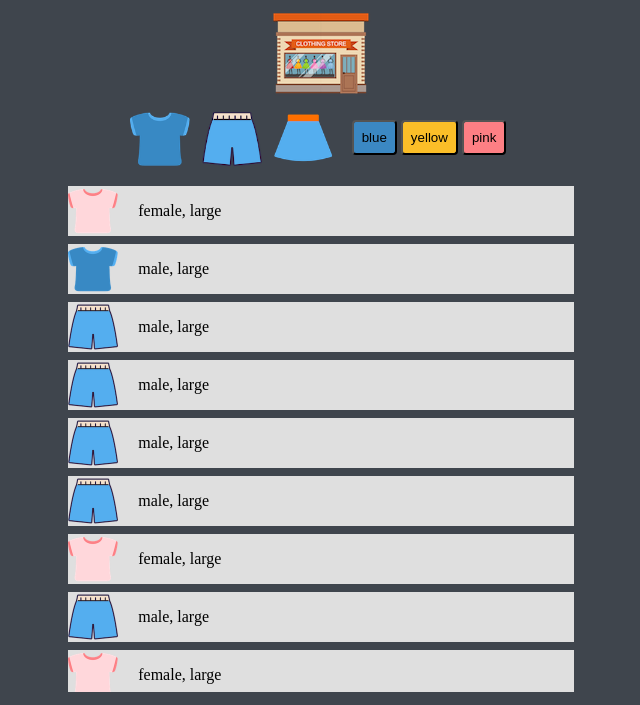
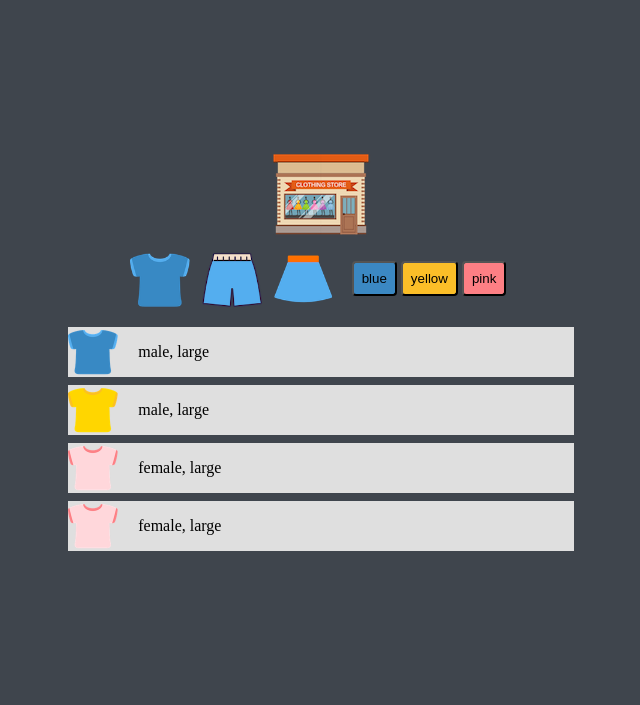
Before and after one commit to monty420420/shop-tem, a plain HTML site: page index.html in a window 1280 px wide. Both pictures are taken after a click on the button 478 px from the left and 139 px from the top of the page. Shown: the whole page, without its empty margins (319-959 px from the left). Drawn offline with Linux system fonts and the light colour scheme.

Commit message:
js-filter

```diff
--- a/index.html
+++ b/index.html
@@ -10,13 +10,13 @@
   <body>
     <img class="logo" src="img/logo.png" alt="logo" >
     <div class="btn">
-      <button class="btn_t"><img src="./img/blue_t.png" alt="tshirt" class="btn img"></button>
-      <button class="btn_p"><img src="./img/blue_p.png" alt="pants" class="btn img"></button>
-      <button class="btn_s"><img src="./img/blue_s.png" alt="skirt" class="btn img"></button>
+      <button class="btn_t"><img src="./img/blue_t.png" alt="tshirt" class="btn img" data-key="type" data-value="tshirt"></button>
+      <button class="btn_p"><img src="./img/blue_p.png" alt="pants" class="btn img" data-key="type" data-value="pants"></button>
+      <button class="btn_s"><img src="./img/blue_s.png" alt="skirt" class="btn img" data-key="type" data-value="skirt"></button>
       <div class="btn_text">
-        <button class="btn_text_blue">blue</button>
-        <button class="btn_text_yellow">yellow</button>
-        <button class="btn_text_pink">pink</button>
+        <button class="btn_text_blue" data-key="color" data-value="blue">blue</button>
+        <button class="btn_text_yellow" data-key="color" data-value="yellow">yellow</button>
+        <button class="btn_text_pink" data-key="color" data-value="pink">pink</button>
       </div>
     </div>
     <ul class="items">
--- a/src/data/data.json
+++ b/src/data/data.json
@@ -3,24 +3,24 @@
      [
         {
          "type" : "tshirt",
-         "gender" : "female",
+         "gender" : "male",
          "size" : "large",
-         "color" : "pink",
-         "image": "../img/pink_t.png"
+         "color" : "blue",
+         "image": "../img/blue_t.png"
        },
        {
         "type" : "tshirt",
         "gender" : "male",
         "size" : "large",
-        "color" : "blue",
-        "image": "../img/blue_t.png"
+        "color" : "yellow",
+        "image": "../img/yellow_t.png"
       },
       {
         "type" : "pants",
         "gender" : "male",
         "size" : "large",
-        "color" : "blue",
-        "image": "../img/blue_p.png"
+        "color" : "pink",
+        "image": "../img/pink_p.png"
       },
       {
         "type" : "pants",
@@ -52,10 +52,10 @@
       },
       {
         "type" : "pants",
-        "gender" : "male",
+        "gender" : "female",
         "size" : "large",
-        "color" : "blue",
-        "image": "../img/blue_p.png"
+        "color" : "yellow",
+        "image": "../img/yellow_p.png"
       },
       {
         "type" : "tshirt",
@@ -65,11 +65,11 @@
         "image": "../img/pink_t.png"
       },
       {
-        "type" : "pants",
+        "type" : "skirt",
         "gender" : "female",
         "size" : "large",
         "color" : "pink",
-        "image": "../img/blue_p.png"
+        "image": "../img/pink_s.png"
       }
     ]
 }
--- a/src/main.js
+++ b/src/main.js
@@ -18,11 +18,36 @@ function loadItems() {
     `;
   }
 
+  // onButtonClick 함수는 버튼을 클릭할 때 호출. 클릭된 버튼의 data-key와 data-value 값을 가져옵니다. 이 함수에서는 items 배열을 필터링하여 일치하는 조건을 가진 항목만 남기고, displayItems 함수를 호출하여 필터링된 항목을 표시.
+  function onButtonClick(event, items) {
+    const dataset = event.target.dataset;
+    const key = event.target.dataset.key;
+    //console.log(key);
+    const value = event.target.dataset.value; // 클릭된 버튼의 data-value 값 가져오기
+    //console.log(value);
+    const target = event.target;
+    // console.log(target);
+    //console.log(items)
+    if (key == null || value == null) {
+      return;
+    }
+    // console.log(items);
+    const filterd = items.filter(item => item[key] === value);
+    // console.log(filterd);
+    displayItems(filterd);
+  }
+
+  function setEventListeners(items) {
+    const buttons = document.querySelector('.btn');
+    const logo = document.querySelector('.logo');
+    logo.addEventListener('click', ()=> displayItems(items));
+    buttons.addEventListener('click', (event) => onButtonClick(event, items));
+  }
+
   // main
   loadItems()
     .then(items => {
-      console.log(items);
       displayItems(items);
-      //setEventListeners(items);
+      setEventListeners(items);
     })
     .catch(console.log);
```
